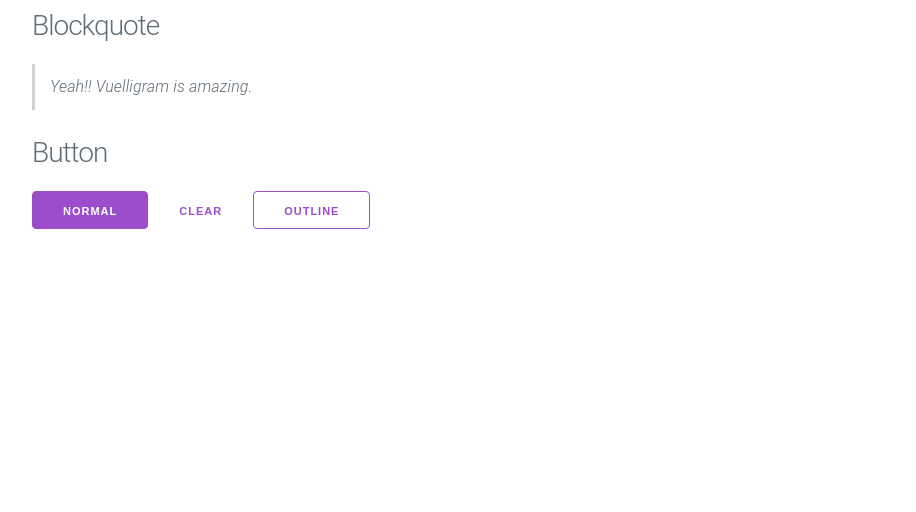
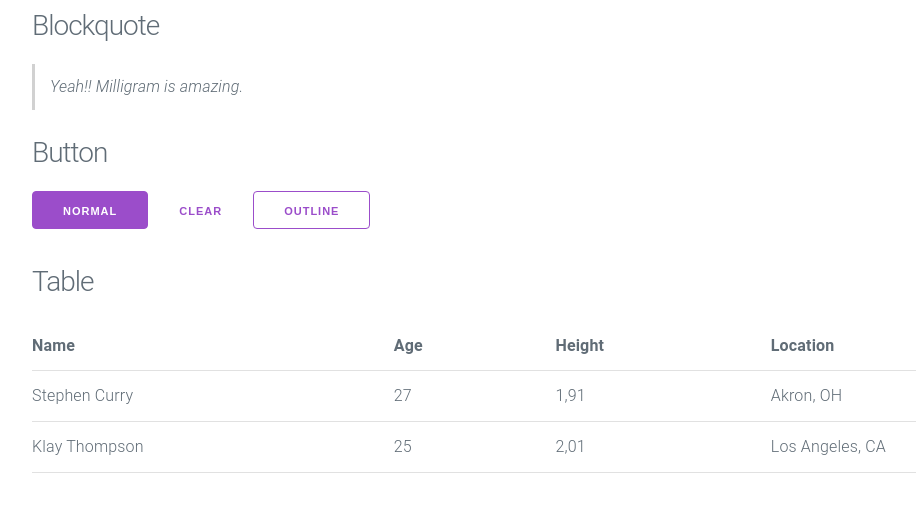
Before and after one commit to juangamonal/vuelligram, a Vue app: page / in a window 1280 px wide. Shown: the top 512 px of the page, without its empty margins (68-984 px from the left). Built offline with nearby package versions, Linux system fonts and the light colour scheme.

Commit message:
Table component

```diff
--- a/src/App.vue
+++ b/src/App.vue
@@ -3,15 +3,25 @@
     <!-- blockquote -->
     <section class="container">
       <h3>Blockquote</h3>
-      <MBlockquote></MBlockquote>
+      <m-blockquote>
+        <p><em>Yeah!! Milligram is amazing.</em></p>
+      </m-blockquote>
     </section>
 
-    <!-- Button -->
+    <!-- button -->
     <section class="container">
       <h3>Button</h3>
-      <m-button>Normal</m-button>
-      <m-button m-type="clear">Clear</m-button>
-      <m-button m-type="outline">Outline</m-button>
+      <p>
+        <m-button>Normal</m-button>
+        <m-button m-type="clear">Clear</m-button>
+        <m-button m-type="outline">Outline</m-button>
+      </p>
+    </section>
+
+    <!-- table -->
+    <section class="container">
+      <h3>Table</h3>
+      <m-table :columns="tableOne.columns" :data="tableOne.data" />
     </section>
   </div>
 </template>
@@ -20,14 +30,39 @@
 import { Component, Vue } from "vue-property-decorator";
 import MBlockquote from "./components/Blockquote.vue";
 import MButton from "./components/Button.vue";
+import MTable from "./components/Table.vue";
 
 @Component({
   components: {
     MBlockquote,
-    MButton
-  }
+    MButton,
+    MTable,
+  },
 })
-export default class App extends Vue {}
+export default class App extends Vue {
+  readonly tableOne = {
+    columns: [
+      { name: "Name", key: "name" },
+      { name: "Age", key: "age" },
+      { name: "Height", key: "height" },
+      { name: "Location", key: "location" },
+    ],
+    data: [
+      {
+        name: "Stephen Curry",
+        age: "27",
+        height: "1,91",
+        location: "Akron, OH",
+      },
+      {
+        name: "Klay Thompson",
+        age: "25",
+        height: "2,01",
+        location: "Los Angeles, CA",
+      },
+    ],
+  };
+}
 </script>
 
 <style lang="sass">
--- a/src/components/Blockquote.vue
+++ b/src/components/Blockquote.vue
@@ -1,7 +1,7 @@
 <template>
-	<blockquote>
-		<p><em>Yeah!! Vuelligram is amazing.</em></p>
-	</blockquote>
+  <blockquote>
+    <slot />
+  </blockquote>
 </template>
 
 <script lang="ts">
--- a/src/components/Button.vue
+++ b/src/components/Button.vue
@@ -1,6 +1,6 @@
 <template>
   <button class="button" :class="className">
-		<slot/>
+    <slot />
   </button>
 </template>
 
@@ -14,7 +14,7 @@ export default class MButton extends Vue {
   @Prop({ required: false, type: String })
   readonly mType!: ButtonType;
 
-	get className() {
+  get className(): string | null {
     if (this.mType) {
       switch (this.mType) {
         case "normal":
--- /dev/null
+++ b/src/components/Table.vue
@@ -0,0 +1,41 @@
+<template>
+  <table>
+    <thead v-if="showHeader">
+      <tr>
+        <th v-for="(c, i) in columns" :key="i">
+          {{ c.name }}
+        </th>
+      </tr>
+    </thead>
+    <tbody>
+      <tr v-for="(d, i) in data" :key="i">
+        <td v-for="(c, j) in columns" :key="j">
+          {{ d[c.key] }}
+        </td>
+      </tr>
+    </tbody>
+  </table>
+</template>
+
+<script lang="ts">
+import { Component, Prop, Vue } from "vue-property-decorator";
+
+interface Column {
+  name: string;
+  key: string;
+}
+
+type CellType = string | number;
+
+@Component
+export default class MTable extends Vue {
+  @Prop({ required: true, type: Array })
+  readonly columns!: Column[];
+
+  @Prop({ required: true, type: Array })
+  readonly data!: Map<string, CellType>[];
+
+  @Prop({ default: true, required: false, type: Boolean })
+  readonly showHeader!: boolean;
+}
+</script>
```
Also changed, not shown: 1 other file (tests, documents, lock files or other folders). Lines whose indentation alone changed are shown as unchanged.
